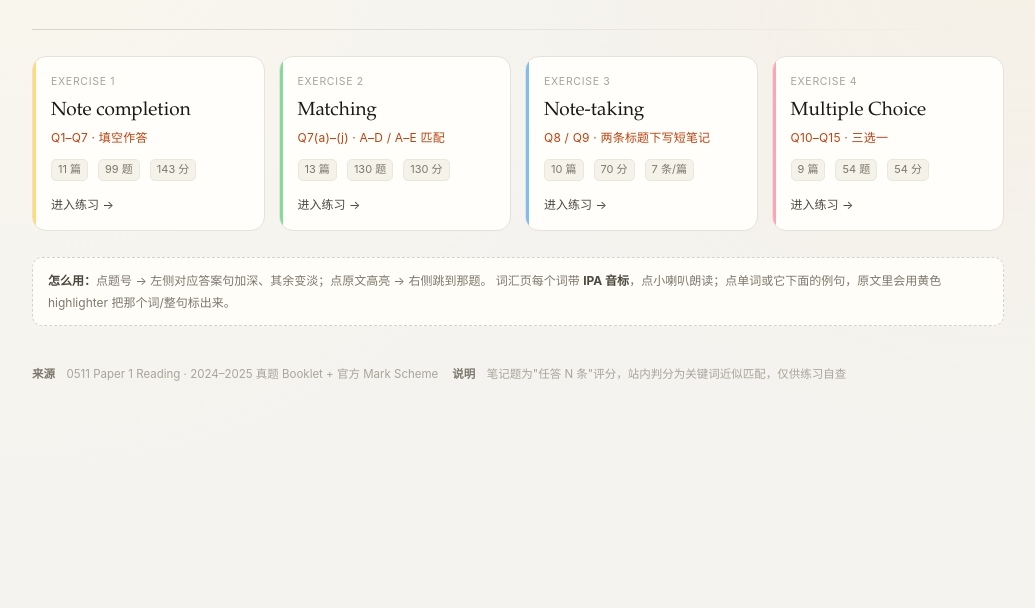
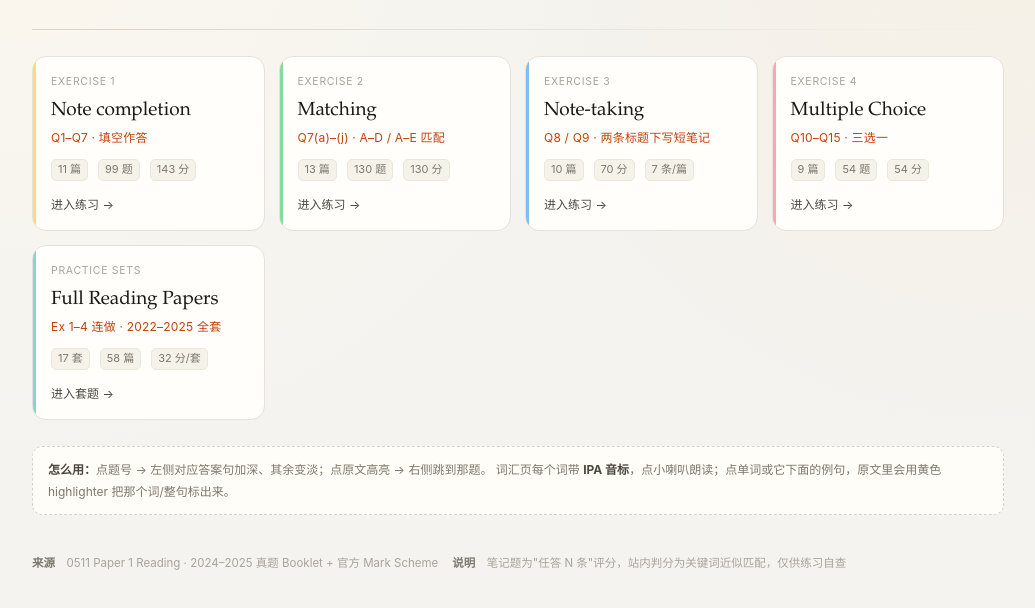
Before and after one commit to cbydh7v78c-prog/hannahs-reading-workshop-ex34, a plain HTML site: page index.html in a window 1280 px wide. Shown: the part 128-736 px from the top of the page, without its empty margins (122-1157 px from the left). Drawn offline with Linux system fonts and the light colour scheme.

```diff
--- a/index.html
+++ b/index.html
@@ -102,6 +102,14 @@
       <div class="go">进入练习 →</div>
     </a>
 
+    <a class="card" style="--c:#71D6C7" href="https://cbydh7v78c-prog.github.io/hannahs-reading-workshop-practice/">
+      <span class="tag">Practice Sets</span>
+      <div class="name">Full Reading Papers</div>
+      <div class="task">Ex 1–4 连做 · 2022–2025 全套</div>
+      <div class="stats"><span>17 套</span><span>58 篇</span><span>32 分/套</span></div>
+      <div class="go">进入套题 →</div>
+    </a>
+
   </div>
 
   <div class="hint">
```
Also changed, not shown: ex3/index.html (+1 -0 lines), ex4/index.html (+1 -0 lines).
